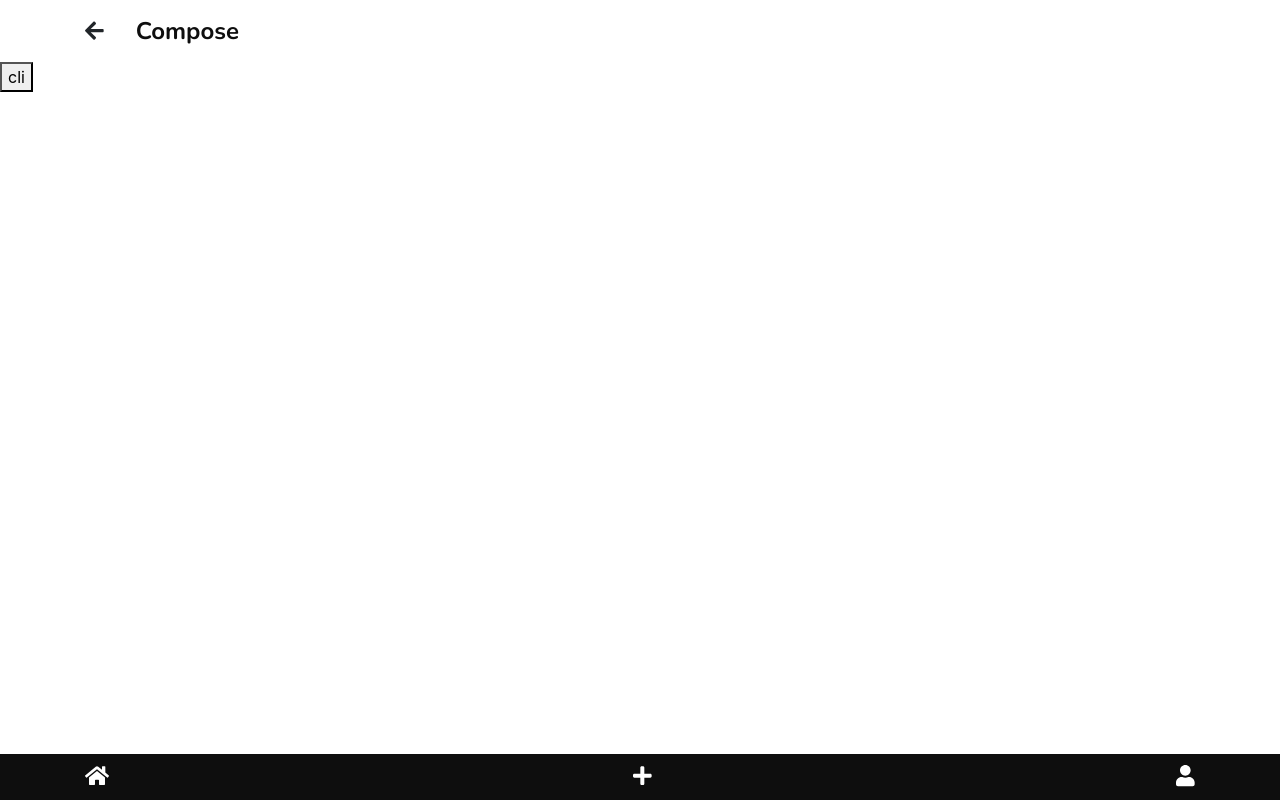
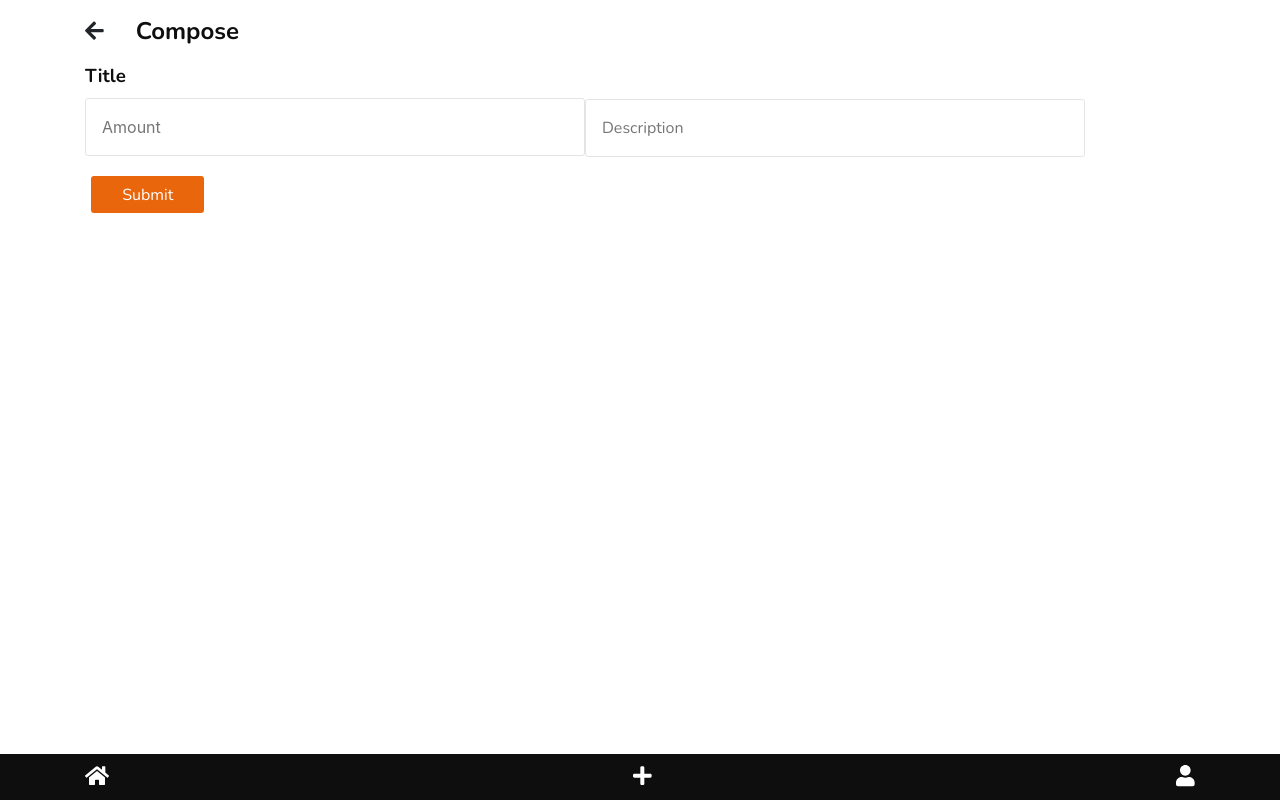
Before and after one commit to michaeltroya/lista-client, a React (Create React App) app: page /compose/list in a window 1280 px wide. Built offline with nearby package versions, Linux system fonts and the light colour scheme; sample sign-in values are in the browser's storage.

Commit message:
initial form setup to create list

```diff
--- a/src/components/main/CreateList/CreateList.js
+++ b/src/components/main/CreateList/CreateList.js
@@ -1,12 +1,14 @@
-import React, { Fragment } from 'react';
-import { Link } from 'react-router-dom';
+import React, { Fragment, useState } from 'react';
 //gql
 import { useMutation } from '@apollo/react-hooks';
 import { CREATE_LIST } from '../../../graphql/mutations';
 
 import Nav from '../../layout/Nav/Nav';
+import { Container } from 'react-bootstrap';
 
 const CreateList = props => {
+  const [itemCount, setItemCount] = useState(0);
+
   const [createList, { loading }] = useMutation(CREATE_LIST, {
     variables: {
       title: {
@@ -19,10 +21,24 @@ const CreateList = props => {
     }
   });
 
+  const handleTitleSubmit = e => {
+    e.preventDefault();
+    console.log(itemCount);
+  };
+
   return (
     <Fragment>
       <Nav type="compose" history={props.history} />
-      <button onClick={() => createList()}>cli</button>
+      <Container>
+        {itemCount === 0 ? (
+          <form onSubmit={handleTitleSubmit}>
+            <h3>Title</h3>
+            <input type="number" placeholder="Amount" />
+            <input type="text" placeholder="Description" />
+            <input type="submit" className="btn" />
+          </form>
+        ) : null}
+      </Container>
     </Fragment>
   );
 };
--- a/src/pages/Forms/_forms.scss
+++ b/src/pages/Forms/_forms.scss
@@ -1,5 +1,6 @@
 input[type='text'],
-input[type='password'] {
+input[type='password'],
+input[type='number'] {
   max-width: 500px;
   width: 100%;
   padding: 1rem;
```
